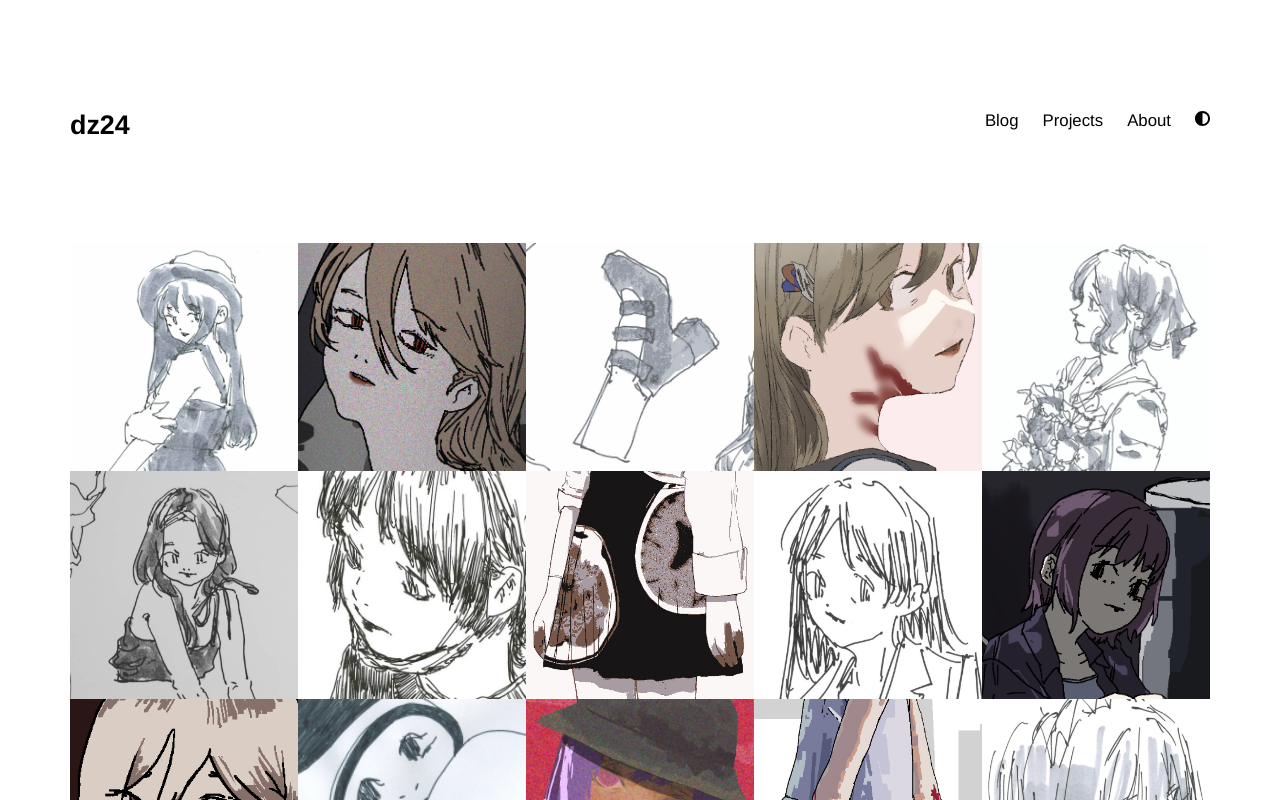
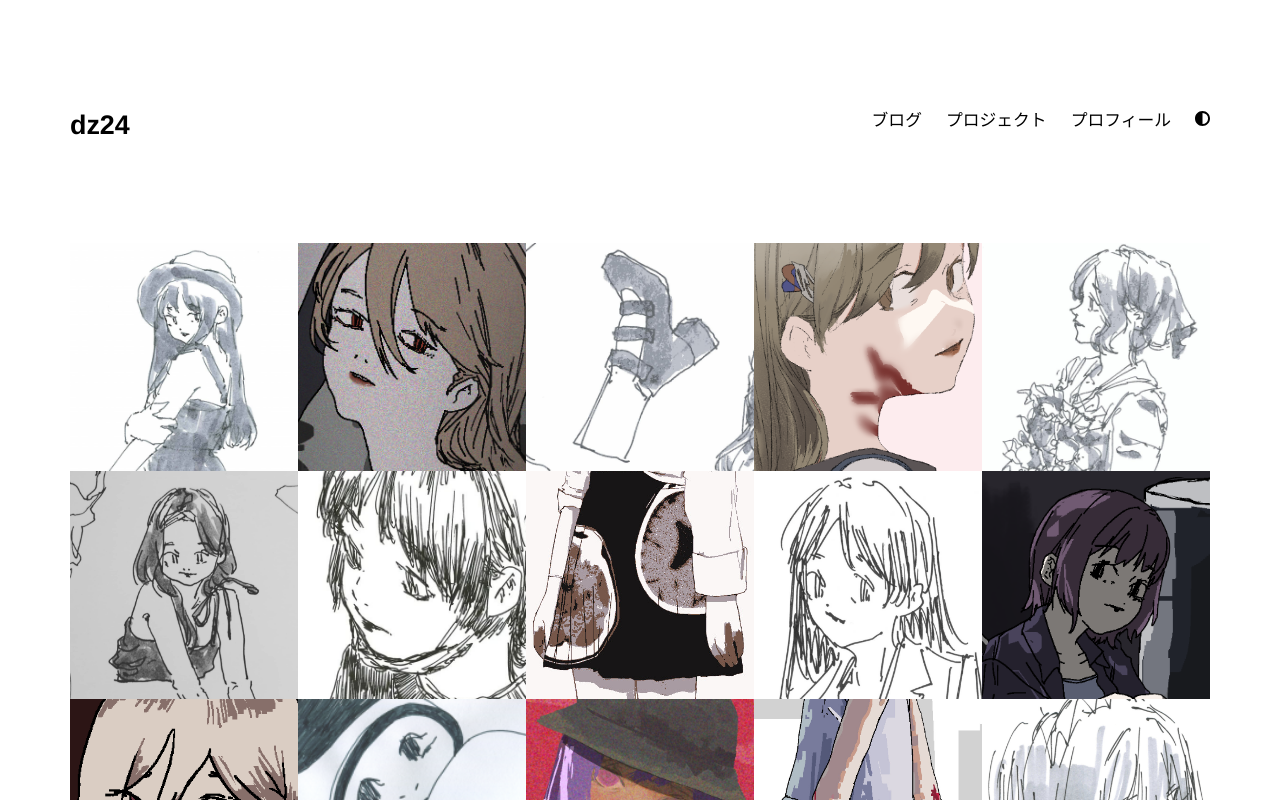
Before and after one commit to dz24/dz24-nextjs, a Next.js app: page / in a window 1280 px wide. Shown: the top 800 px of the page. Built offline with nearby package versions, Linux system fonts and the light colour scheme.

Commit message:
jp percentage up

```diff
--- a/src/components/header.js
+++ b/src/components/header.js
@@ -28,9 +28,9 @@ function HeaderComponent() {
 	            <div id="h_box_nav" className="md:w-2/4">
 	                <div id="h_box_nav">
 	                    <ul id="nav" className="md:text-right">
-	                        <li className="inline-block ml-6"><Link href="/blog">Blog</Link></li>
-	                        <li className="inline-block ml-6"><Link href="/projects">Projects</Link></li>
-	                        <li className="inline-block ml-6"><Link href="/about">About</Link></li>
+	                        <li className="inline-block ml-6"><Link href="/blog">ブログ</Link></li>
+	                        <li className="inline-block ml-6"><Link href="/projects">プロジェクト</Link></li>
+	                        <li className="inline-block ml-6"><Link href="/about">プロフィール</Link></li>
 	                        <li className="inline-block ml-6"> <div ><Button/></div> </li>
 	                    </ul>
 	                </div>
```
Also changed, not shown: src/markdown/about.md (+10 -18 lines).
